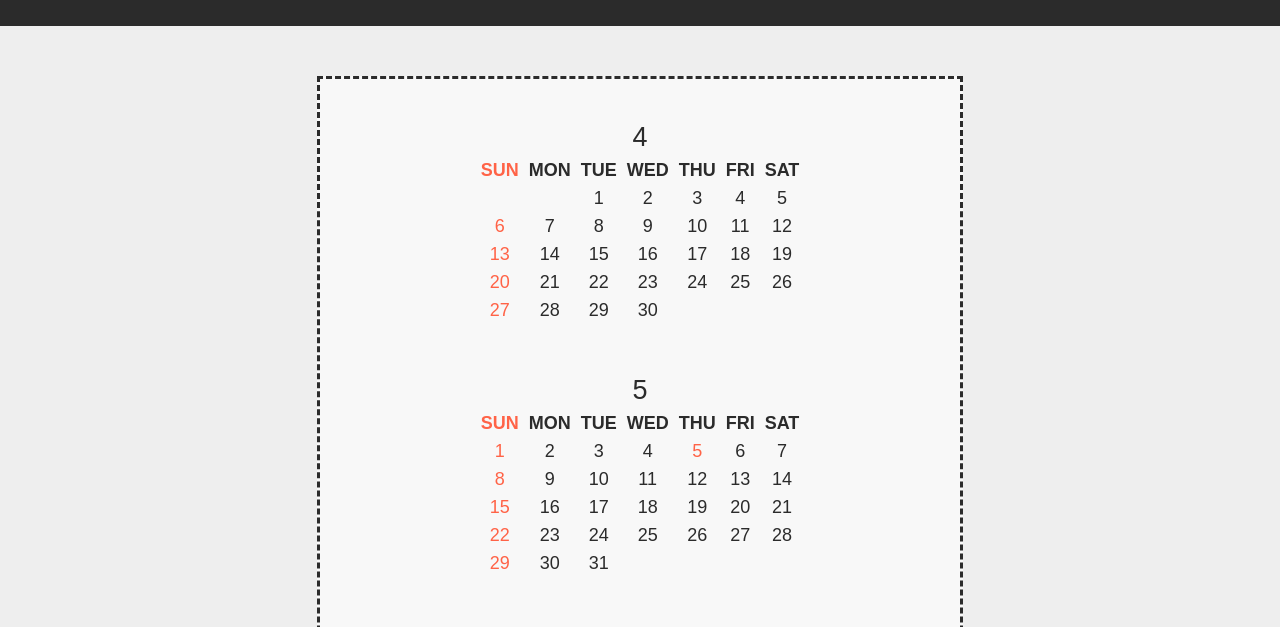
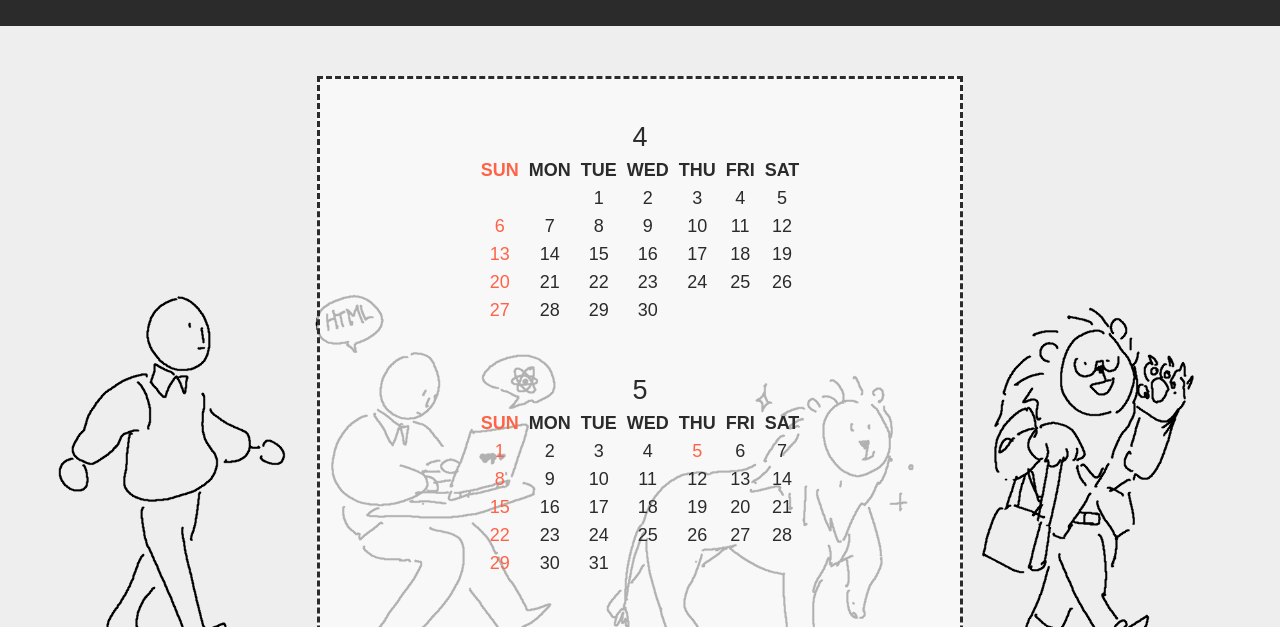
Before and after one commit to yeodahui/codelion-wallpaper, a plain HTML site: page index.html in a window 1280 px wide. Shown: the part 94-721 px from the top of the page. Drawn offline with Linux system fonts and the light colour scheme; the site is published under a folder, as on GitHub Pages, so addresses that start at the root find nothing; a web font is replaced by a local one.

Commit message:
이미지 경로 수정

```diff
--- a/style.css
+++ b/style.css
@@ -12,7 +12,7 @@ body {
   font-family: "Bayon", sans-serif;
   font-size: large;
 
-  background-image: url(/img/homolions.png);
+  background-image: url(./img/homolions.png);
   background-size: contain;
   background-repeat: no-repeat;
   background-position: bottom;
```
